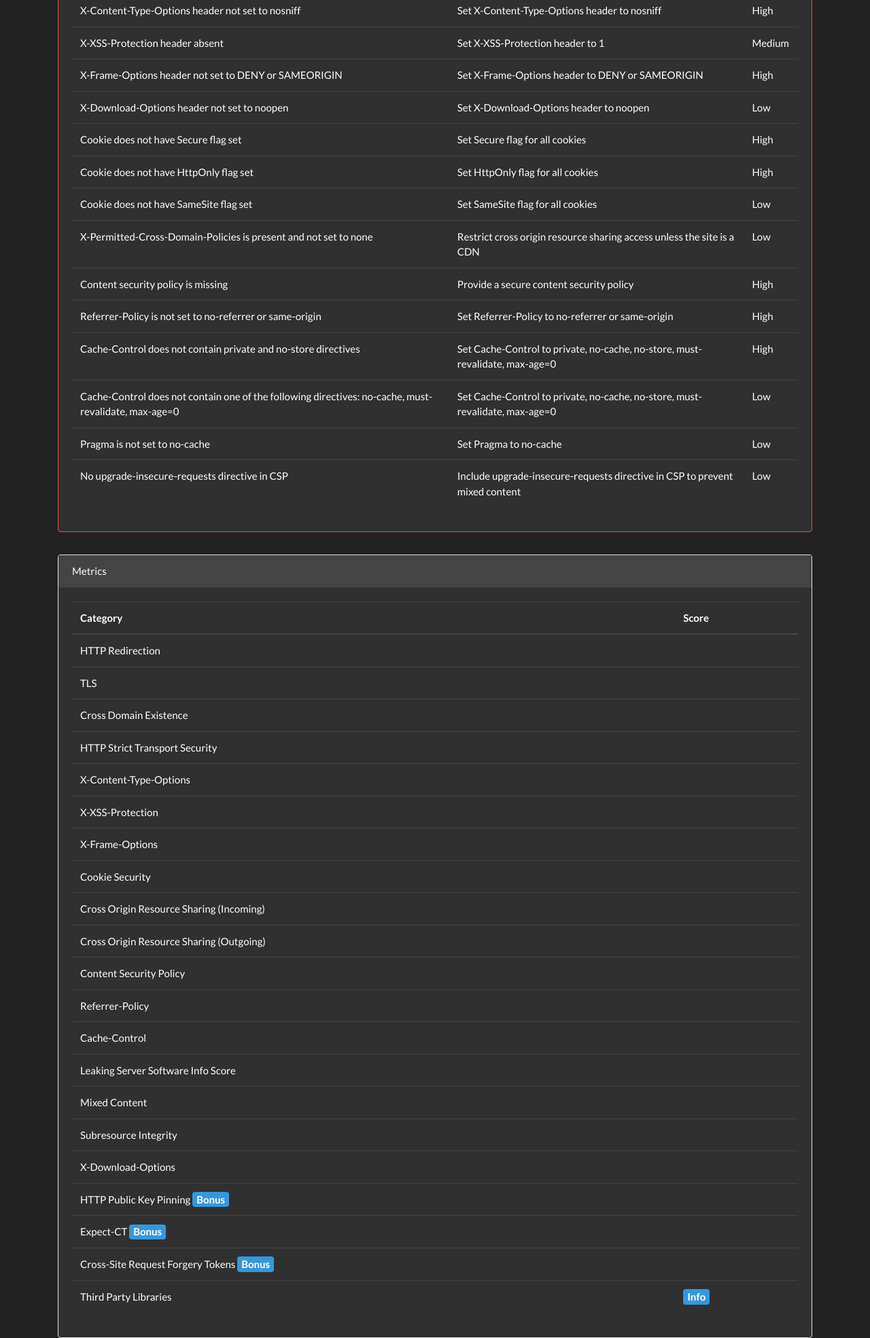
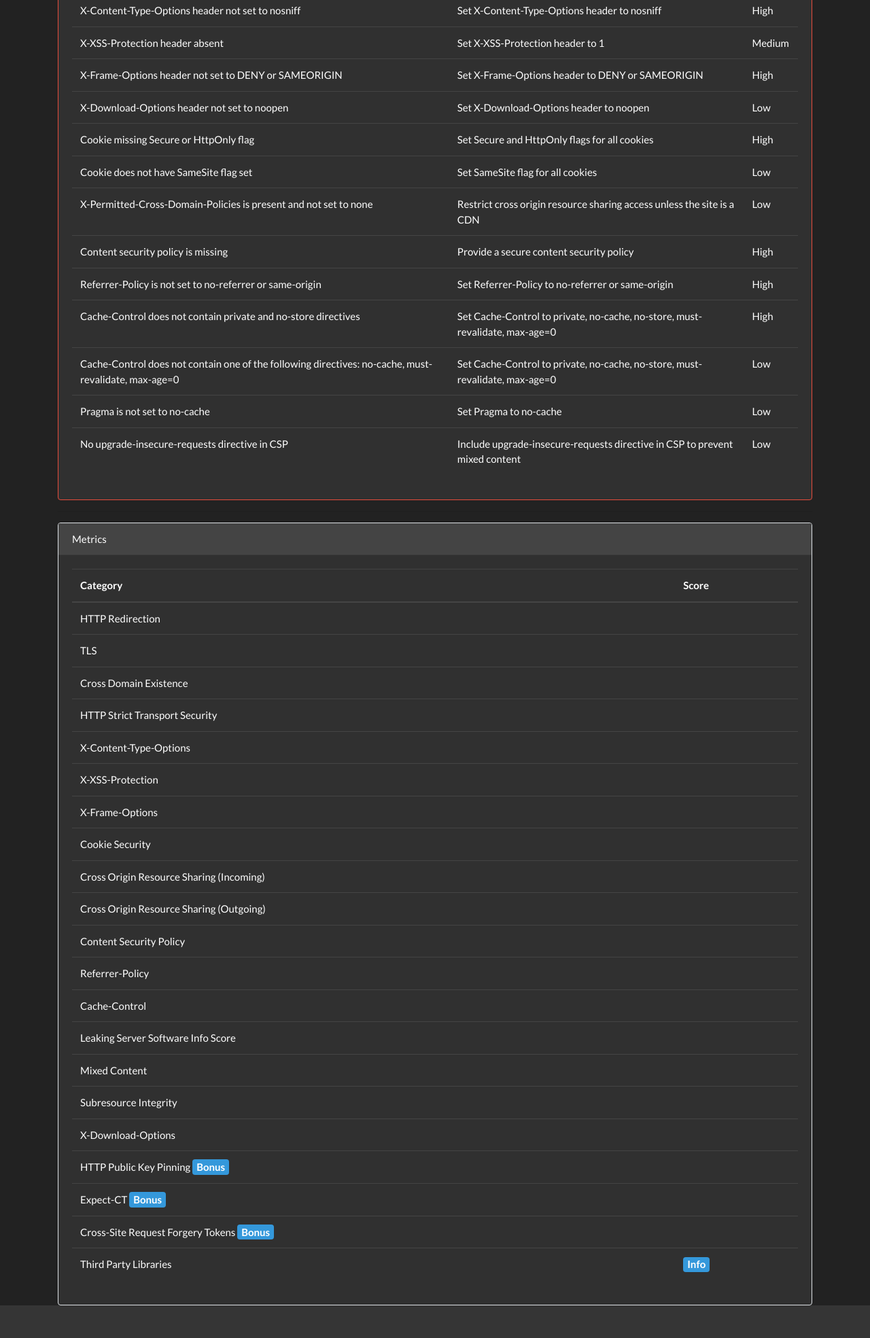
Before and after one commit to SvenKoch/WebSrvSec, a Flask app: template templates/results.html in a window 1280 px wide. Shown: the part 520-2489 px from the top of the page at 68% size. After the commit the page ends 2441 px from the top, so only its background shows below. Run offline with Flask 2, Linux system fonts and the light colour scheme; the template is opened without the code that fills it, so the values that code supplies are empty; some libraries are stand-ins or nearby versions.

Commit message:
more bugfixes

```diff
--- a/app.py
+++ b/app.py
@@ -23,7 +23,12 @@ def save_results(res):
 
 
 def load_results(results_id):
-    doc = collection.find_one({'_id': ObjectId(results_id)})
+    try:
+        doc = collection.find_one({'_id': ObjectId(results_id)})
+    except bson.errors.InvalidId:
+        return None
+    if not doc:
+        return None
     return jsons.load(doc, SuccessResult)
 
 
@@ -65,9 +70,8 @@ def former_scans():
 @app.route('/results/<string:results_id>')
 def results(results_id, res=None):
     if not res:
-        try:
-            res = load_results(results_id)
-        except bson.errors.InvalidId:
+        res = load_results(results_id)
+        if not res:
             abort(404)
     scorer = Scorer(res)
     scores = {
--- a/scanner.py
+++ b/scanner.py
@@ -148,7 +148,7 @@ def analyze_cache_control(response_headers, soup):
             must_revalidate = True
         if 'max-age=0'.casefold() in cache_control.casefold():
             max_age_0 = True
-    if pragma and pragma.casefold() == 'no-cache'.casefold():
+    if pragma and 'no-cache'.casefold() in pragma.casefold():
         pragma_no_cache = True
 
     return CacheControlResult(private_directive=private_directive,
--- a/templates/results.html
+++ b/templates/results.html
@@ -152,17 +152,10 @@ Results
                         <td>Low</td>
                     </tr>
                 {% endif %}
-                {% if not results.cookie_security_result.secure %}
+                {% if not results.cookie_security_result.secure or not results.cookie_security_result.http_only %}
                     <tr>
-                        <td>Cookie does not have Secure flag set</td>
-                        <td>Set Secure flag for all cookies</td>
-                        <td>High</td>
-                    </tr>
-                {% endif %}
-                {% if not results.cookie_security_result.http_only %}
-                    <tr>
-                        <td>Cookie does not have HttpOnly flag set</td>
-                        <td>Set HttpOnly flag for all cookies</td>
+                        <td>Cookie missing Secure or HttpOnly flag</td>
+                        <td>Set Secure and HttpOnly flags for all cookies</td>
                         <td>High</td>
                     </tr>
                 {% endif %}
```
